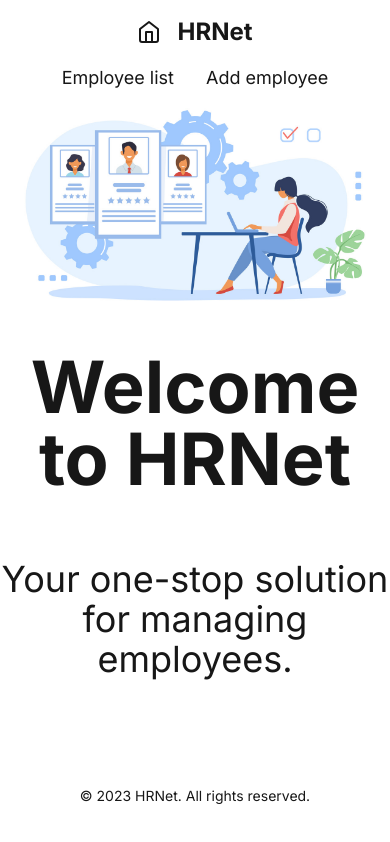
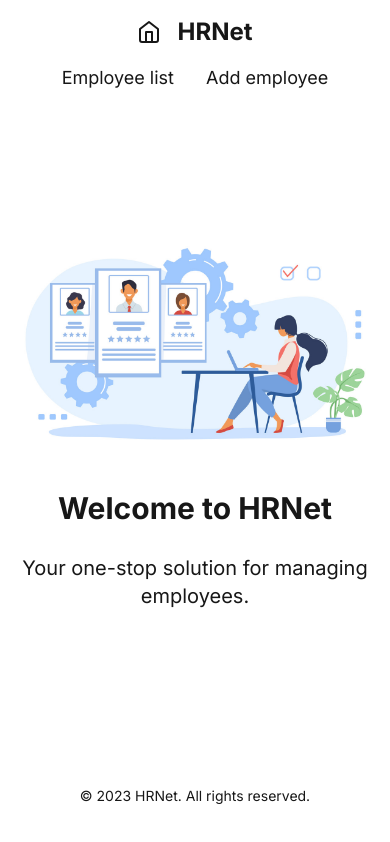
Before and after one commit to vzamboulingame/openclassrooms-projet-14, a React (Vite) app: page / in a window 390 px wide. Built offline with nearby package versions, Linux system fonts and the light colour scheme.

Commit message:
Added tablet & mobile versions of Home page

```diff
--- a/src/pages/Home.tsx
+++ b/src/pages/Home.tsx
@@ -11,14 +11,16 @@ export default function Home(): JSX.Element {
   return (
     <div>
       <Header />
-      <section className="flex min-h-[calc(100vh-12rem)] flex-col items-center text-neutral-900">
+      <section className="flex min-h-[calc(100vh-12rem)] flex-col items-center justify-center gap-y-16 py-4 text-neutral-900 sm:gap-y-6 sm:py-2 lg:gap-y-10">
         <img
-          className="h-full max-h-[60vh] object-scale-down"
+          className="h-full max-h-[50vh] object-scale-down"
           src={bannerImage}
           alt="Banner Image"
         />
-        <h2 className="m-8 text-center text-7xl font-bold">Welcome to HRNet</h2>
-        <p className="mt-8 text-center text-4xl">
+        <h2 className="text-center text-7xl font-bold sm:mt-2 sm:text-3xl lg:text-5xl">
+          Welcome to HRNet
+        </h2>
+        <p className="text-center text-4xl sm:mt-1 sm:text-xl lg:text-2xl">
           Your one-stop solution for managing employees.
         </p>
       </section>
```
